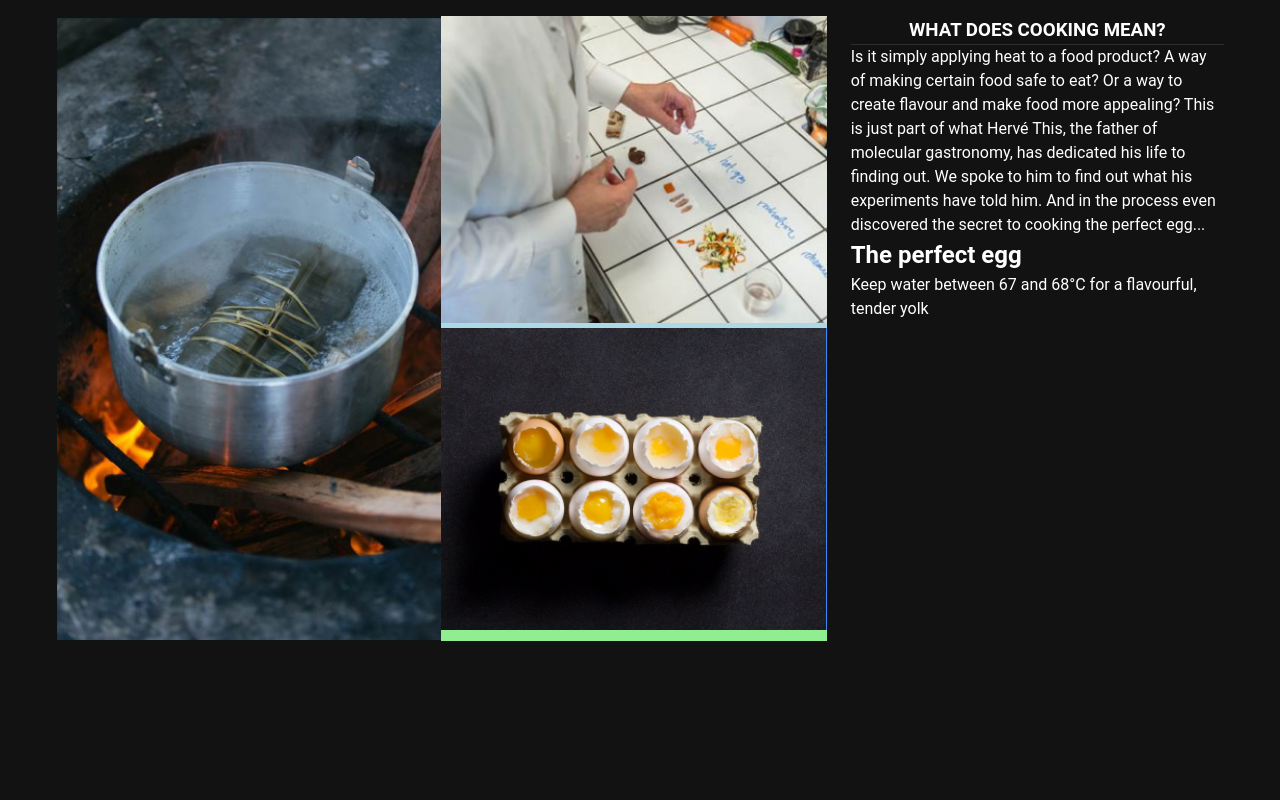
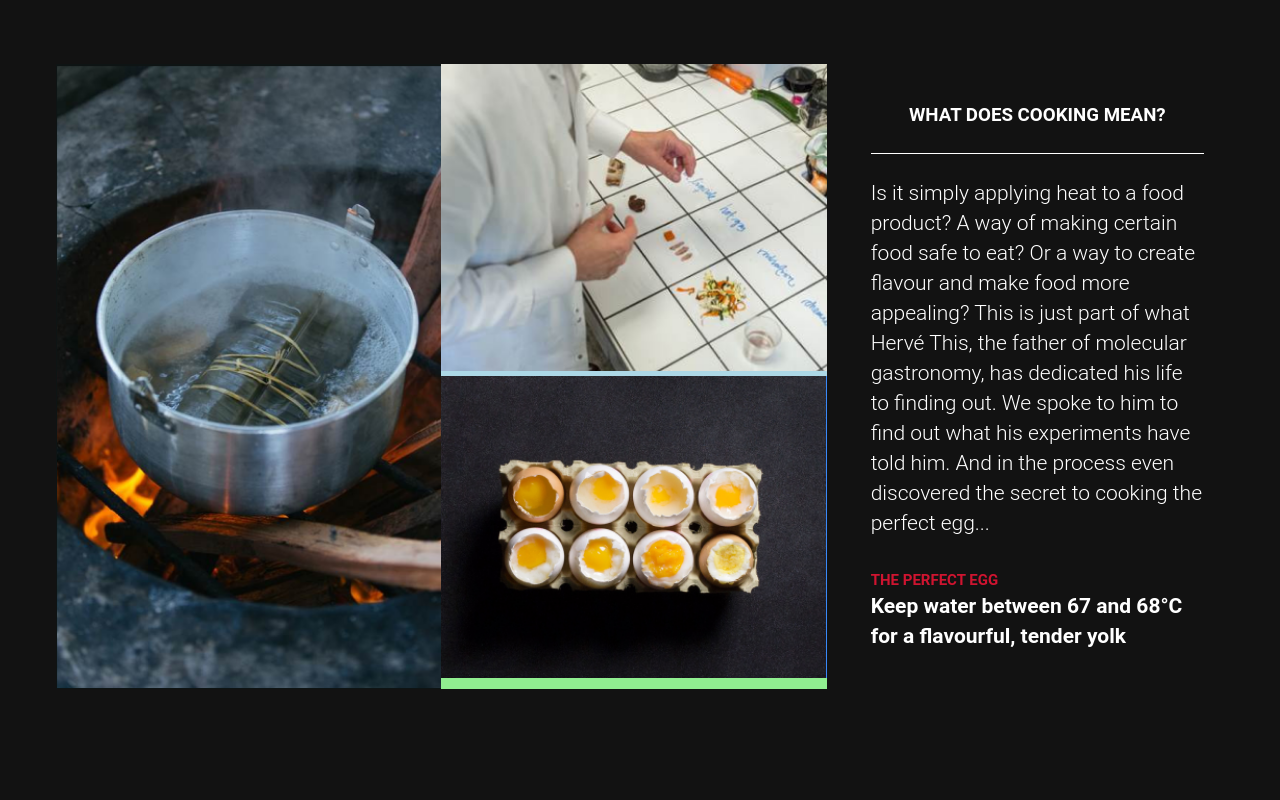
Before and after one commit to ddelgadok/orchard-frontend-test, a Nuxt app: page / in a window 1280 px wide. Shown: the top 800 px of the page. Built offline with nearby package versions, Linux system fonts and the light colour scheme.

Commit message:
Added styles from figma

```diff
--- a/components/CookingDescription.vue
+++ b/components/CookingDescription.vue
@@ -1,7 +1,7 @@
 <template>
-  <article>
+  <article class="mt-12">
     <v-row>
-      <v-col cols="12" lg="4" order-lg="2">
+      <v-col cols="12" lg="4" order-lg="2" class="pa-8 main-content-container">
         <section>
           <v-row no-gutters>
             <v-col cols="12" class="title-container">
@@ -9,25 +9,25 @@
                 {{ t('$vuetify.custom.cookingDescriptionTitle') }}
               </h1>
             </v-col>
-            <v-col cols="12">
-              <v-divider />
+            <v-col cols="12" class="my-6">
+              <v-divider thickness="1" opacity="1" />
             </v-col>
             <v-col cols="12">
-              <p>
+              <p class="cooking-description">
                 {{ t('$vuetify.custom.cookingDescription') }}
               </p>
             </v-col>
           </v-row>
         </section>
-        <section>
+        <section class="mt-8">
           <v-row no-gutters>
             <v-col cols="12">
-              <h2>
+              <h3 class="the-perfect-egg-title">
                 {{ t('$vuetify.custom.cookingDescriptionSubtitle') }}
-              </h2>
+              </h3>
             </v-col>
             <v-col cols="12">
-              <p>
+              <p class="the-perfect-egg-description">
                 {{ t('$vuetify.custom.cookingDescriptionSubdescription') }}
               </p>
             </v-col>
@@ -70,6 +70,12 @@ defineComponent({
 </script>
 
 <style scoped>
+.main-content-container {
+  display: flex;
+  flex-direction: column;
+  justify-content: center;
+}
+
 .title-container {
   display: flex;
   justify-content: center;
@@ -78,6 +84,40 @@ defineComponent({
 
 h1 {
   text-transform: uppercase;
+}
+
+.cooking-description {
+  font-size: 21px;
+  font-weight: 300;
+  font-stretch: normal;
+  font-style: normal;
+  line-height: 1.43;
+  letter-spacing: normal;
+  text-align: left;
+  color: #fff;
+}
+
+.the-perfect-egg-title {
+  font-size: 15px;
+  font-weight: bold;
+  font-stretch: normal;
+  font-style: normal;
+  line-height: 1.4;
+  letter-spacing: normal;
+  text-align: left;
+  color: #cf1430;
+  text-transform: uppercase;
+}
+
+.the-perfect-egg-description {
+  font-size: 21px;
+  font-weight: bold;
+  font-stretch: normal;
+  font-style: normal;
+  line-height: 1.43;
+  letter-spacing: normal;
+  text-align: left;
+  color: #fff;
 }
 
 .a {
```
